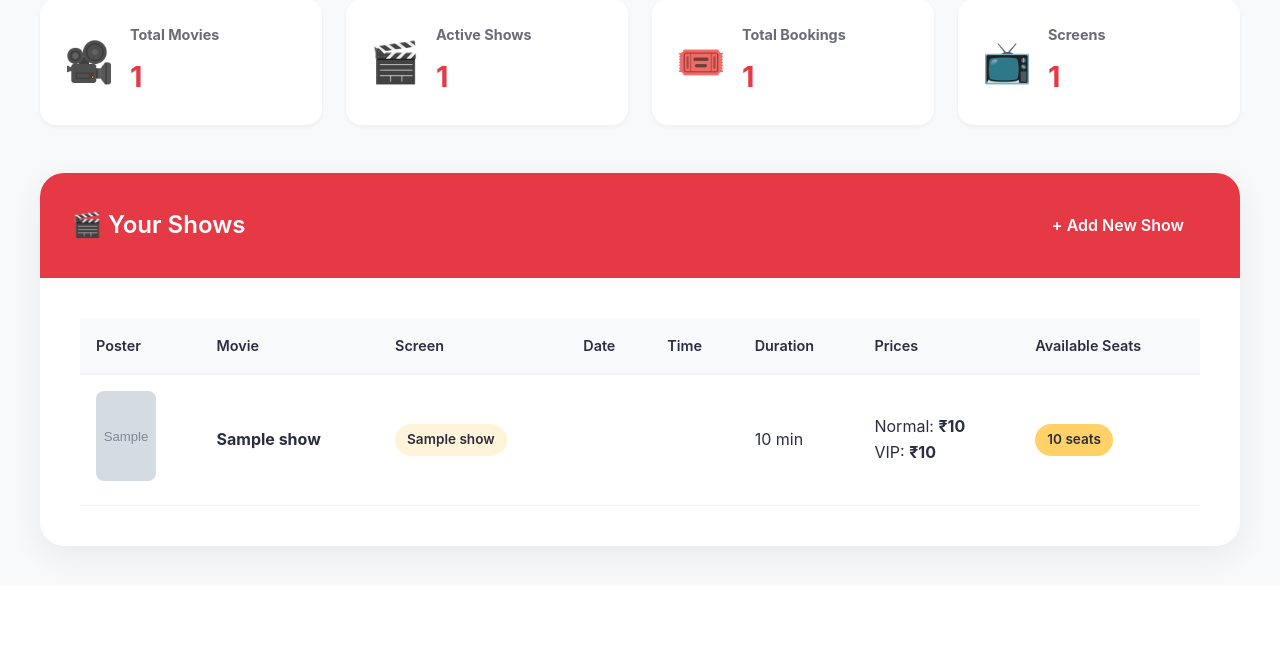
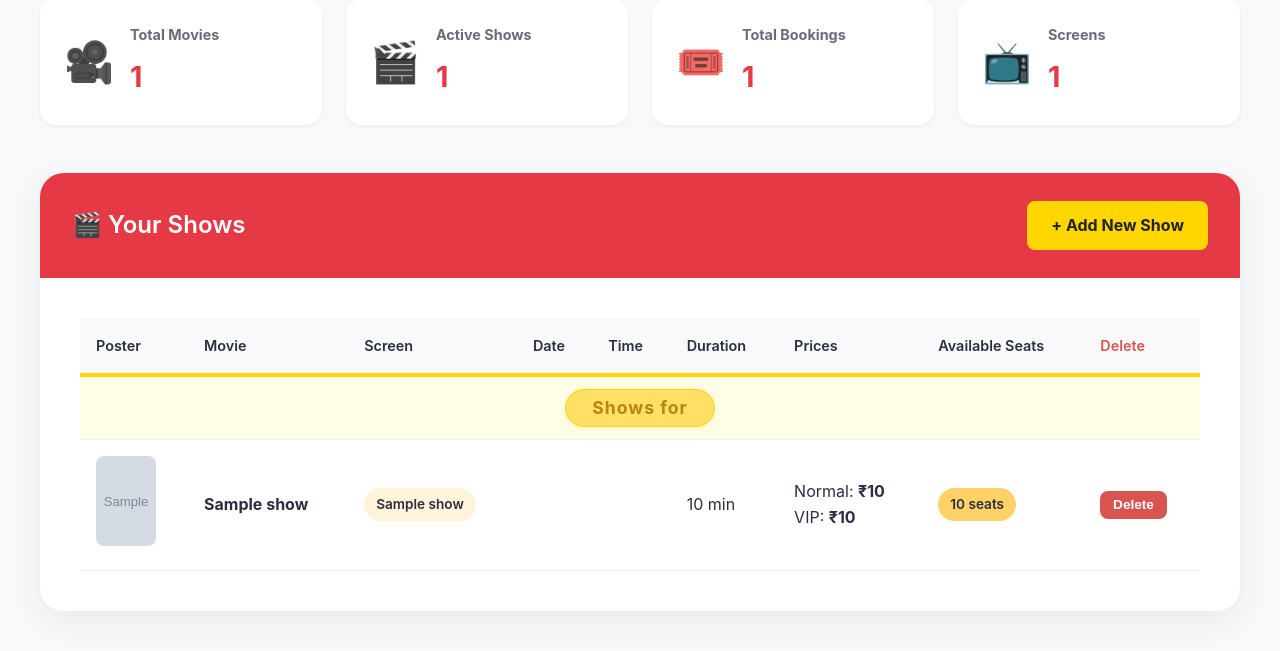
Before and after one commit to Sonu-kumawat-ai/booknow, a Flask app: template templates/theatre_dashboard.html in a window 1280 px wide. Shown: the part 413-1064 px from the top of the page. Before the commit the page ends 977 px from the top, so only its background shows below. Run offline with Flask 3, Linux system fonts and the light colour scheme; the template is opened without the code that fills it: most values are stand-ins (such as "Sample title", 1, 10 or a date in 2020); grey boxes marked "Sample" are stand-in pictures; some libraries are stand-ins or nearby versions.

Commit message:
modify theatre dashboard

```diff
--- a/static/js/theatre_dashboard.js
+++ b/static/js/theatre_dashboard.js
@@ -1,12 +1,12 @@
 // Theatre Dashboard functionality
 
-// Delete movie function
-function deleteMovie(movieId, movieTitle) {
-    if (!confirm(`Are you sure you want to delete "${movieTitle}"?\n\nThis will remove all showtimes for this movie at your theatre.`)) {
+
+// Delete showtime function
+function deleteShowtime(showtimeId, movieTitle) {
+    if (!confirm(`Are you sure you want to delete the showtime for "${movieTitle}"?\n\nThis will remove the showtime and all related bookings and reviews.`)) {
         return;
     }
-
-    fetch(`/delete-movie/${movieId}`, {
+    fetch(`/delete-showtime/${showtimeId}`, {
         method: 'POST',
         headers: {
             'Content-Type': 'application/json'
@@ -15,15 +15,15 @@ function deleteMovie(movieId, movieTitle) {
     .then(response => response.json())
     .then(data => {
         if (data.success) {
-            alert(data.message || 'Movie deleted successfully!');
+            alert(data.message || 'Showtime deleted successfully!');
             window.location.reload();
         } else {
-            alert(data.message || 'Failed to delete movie');
+            alert(data.message || 'Failed to delete showtime');
         }
     })
     .catch(error => {
         console.error('Error:', error);
-        alert('An error occurred while deleting the movie');
+        alert('An error occurred while deleting the showtime');
     });
 }
 
--- a/templates/theatre_dashboard.html
+++ b/templates/theatre_dashboard.html
@@ -152,7 +152,7 @@
             <div class="profile-card">
                 <div class="card-header" style="display: flex; justify-content: space-between; align-items: center;">
                     <h3>🎬 Your Shows</h3>
-                    <a href="{{ url_for('movie.add_movie') }}" class="btn btn-primary">+ Add New Show</a>
+                    <a href="{{ url_for('movie.add_movie') }}" class="btn" style="background-color: #FFD600; color: #222; font-weight: bold; border: none;">+ Add New Show</a>
                 </div>
                 <div class="card-body">
                     {% if my_shows %}
@@ -168,10 +168,23 @@
                                         <th>Duration</th>
                                         <th>Prices</th>
                                         <th>Available Seats</th>
+                                        <th style="color: #d9534f;">Delete</th>
                                     </tr>
                                 </thead>
                                 <tbody>
+                                    {% set grouped_shows = {} %}
                                     {% for show in my_shows %}
+                                        {% set _ = grouped_shows.setdefault(show.show_date, []).append(show) %}
+                                    {% endfor %}
+                                    {% for date, shows in grouped_shows.items() %}
+                                        <tr>
+                                            <td colspan="10" style="border-top: 4px solid #FFD600; background: #fffde7; text-align:center; font-weight:bold; font-size: 1.1em; letter-spacing: 1px; padding: 0.7em 0; color: #b8860b;">
+                                                <span style="display:inline-block; border-radius: 2em; background: #ffe066; padding: 0.2em 1.5em; border: 1.5px solid #FFD600; box-shadow: 0 1px 4px #ffe06655;">
+                                                    Shows for {{ date|format_date }}
+                                                </span>
+                                            </td>
+                                        </tr>
+                                        {% for show in shows %}
                                             <tr>
                                                 <td>
                                                     <img src="{{ show.movie_poster }}" alt="{{ show.movie_title }}" class="movie-thumbnail">
@@ -179,7 +192,7 @@
                                                 <td>
                                                     <strong>{{ show.movie_title }}</strong>
                                                 </td>
-                                        <td><span class="badge">{{ show.screen_name }}</span></td>
+                                                <td><span class="badge" style="white-space:nowrap;">{{ show.screen_name }}</span></td>
                                                 <td>{{ show.show_date|format_date }}</td>
                                                 <td><strong>{{ show.show_time|format_time }}</strong></td>
                                                 <td>{{ show.movie_duration }} min</td>
@@ -192,7 +205,13 @@
                                                         {{ show.available_seats }} seats
                                                     </span>
                                                 </td>
+                                                <td>
+                                                    <button class="btn btn-danger btn-sm" style="background-color: #d9534f; border-color: #d43f3a; color: #fff;" onclick="deleteShowtime('{{ show.showtime_id }}', '{{ show.movie_title }}')">
+                                                        <span style="font-weight:bold;">Delete</span>
+                                                    </button>
+                                                </td>
                                             </tr>
+                                        {% endfor %}
                                     {% endfor %}
                                 </tbody>
                             </table>
```
Also changed, not shown: modules/theatre.py (+40 -1 lines). Lines whose indentation alone changed are shown as unchanged.
